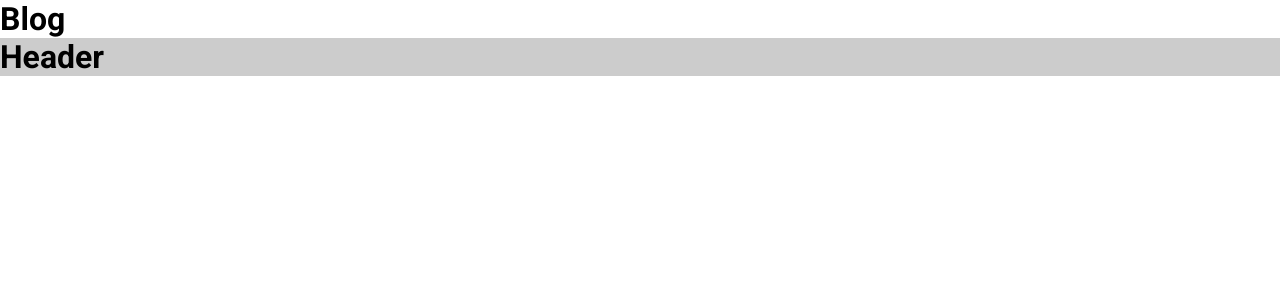
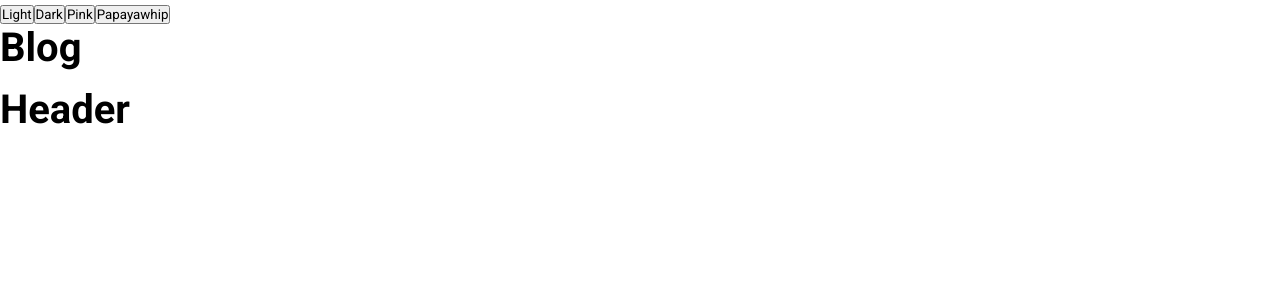
Before and after one commit to lBrunol/atomic-design-blog, a Next.js app: page / in a window 1280 px wide. Shown: the top 300 px of the page. Built offline with nearby package versions, Linux system fonts and the light colour scheme.

Commit message:
criação dos temas dentro do blog

```diff
--- a/src/UI/molecules/Header/Styles.ts
+++ b/src/UI/molecules/Header/Styles.ts
@@ -1,9 +1,9 @@
 import styled from 'styled-components'
 
 export const Header = styled.header`
-  background-color: #ccc;
+  color: #000;
 `
 
 export const H1 = styled.h1`
-  color: black;
+  margin-top: 15px;
 `
--- a/src/pages/_app.tsx
+++ b/src/pages/_app.tsx
@@ -2,8 +2,10 @@ import { AppProps } from 'next/app'
 import Head from 'next/head'
 
 import GlobalStyles from 'styles/global'
+import { useState } from 'react'
 
 function App({ Component, pageProps }: AppProps) {
+  const [theme, setTheme] = useState('light')
   return (
     <>
       <Head>
@@ -14,7 +16,11 @@ function App({ Component, pageProps }: AppProps) {
           rel="stylesheet"
         ></link>
       </Head>
-      <GlobalStyles />
+      <button onClick={() => setTheme('light')}>Light</button>
+      <button onClick={() => setTheme('dark')}>Dark</button>
+      <button onClick={() => setTheme('pink')}>Pink</button>
+      <button onClick={() => setTheme('papayawhip')}>Papayawhip</button>
+      <GlobalStyles theme={{ type: theme }} />
       <Component {...pageProps} />
     </>
   )
--- a/src/styles/global.ts
+++ b/src/styles/global.ts
@@ -1,6 +1,9 @@
-import { createGlobalStyle } from 'styled-components'
+import { createGlobalStyle, css } from 'styled-components'
+import * as variables from './variables'
+import { ThemeType, ThemeDefault } from './theme'
 
 const GlobalStyles = createGlobalStyle`
+  ${({ theme }: Props) => css`
     * {
       margin: 0;
       padding: 0;
@@ -8,14 +11,33 @@ const GlobalStyles = createGlobalStyle`
       font-family: 'Roboto', cursive;
     }
     html {
-    font-size: 100%;
+      font-size: 10px;
     }
     body {
       font-family: 'Roboto';
+      font-size: 2rem;
+      background-color: ${variables.siteBackground[theme.type]};
+      will-change: background-color;
+      transition: background-color 0.25s ease 0s;
     }
     a {
       text-decoration: none;
     }
+    ul,
+    li {
+      list-style: none;
+    }
+    h1 {
+      color: ${variables.titleColor[theme.type]};
+    }
+  `}
+`
+GlobalStyles.defaultProps = {
+  theme: ThemeDefault
+}
 
-`
+type Props = {
+  theme: ThemeType
+}
+
 export default GlobalStyles
--- /dev/null
+++ b/src/styles/theme.ts
@@ -0,0 +1,7 @@
+export type ThemeType = {
+  type: string
+}
+
+export const ThemeDefault = {
+  type: 'dark'
+}
--- /dev/null
+++ b/src/styles/variables.ts
@@ -0,0 +1,26 @@
+const colors = {
+  primary: `#000`,
+  secondary: `#fff`
+}
+
+export const siteBackground: ITheme = {
+  light: `#fff`,
+  dark: `#2d2d2d`,
+  pink: `#f0f`,
+  papayawhip: 'papayawhip'
+}
+
+export const titleColor: ITheme = {
+  light: colors.primary,
+  dark: colors.secondary,
+  pink: colors.secondary,
+  papayawhip: colors.primary
+}
+
+interface ITheme {
+  light: string
+  dark: string
+  pink: string
+  papayawhip: string
+  [type: string]: string
+}
```
Lines whose indentation alone changed are shown as unchanged.
